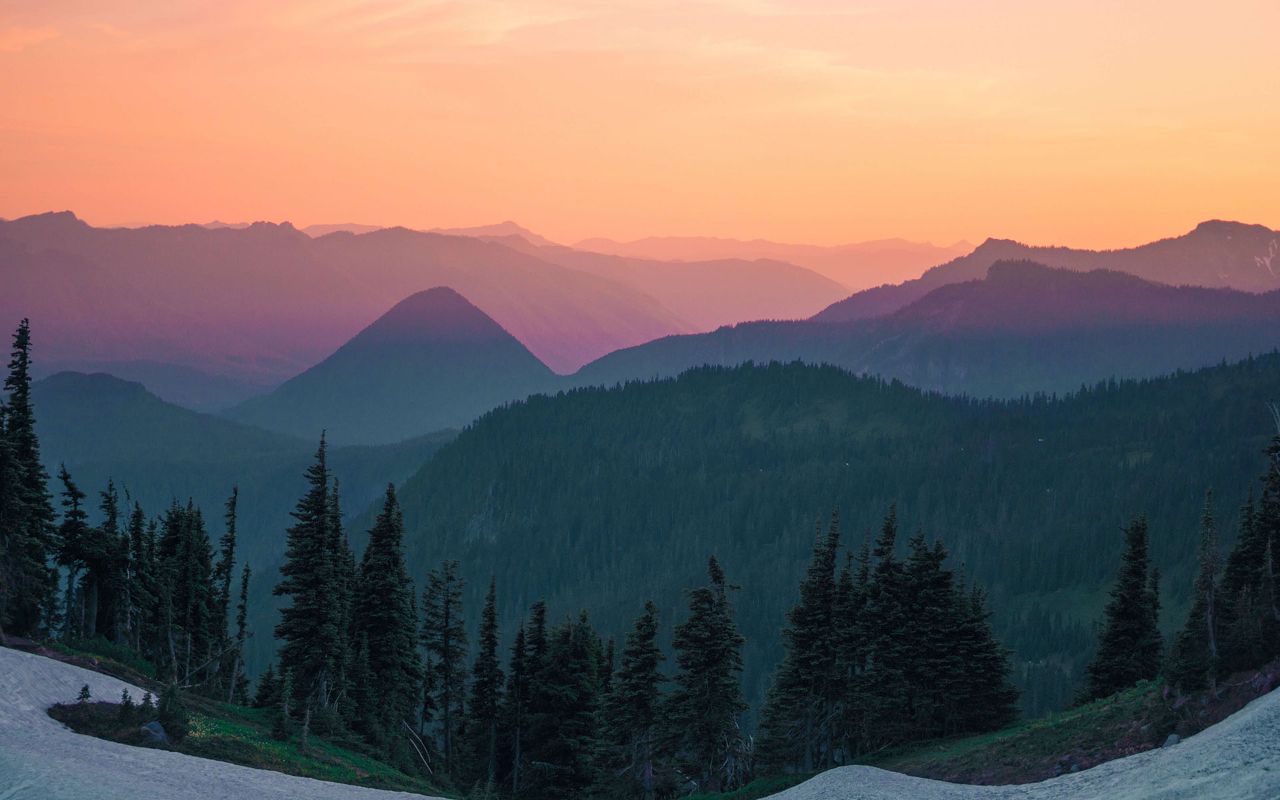
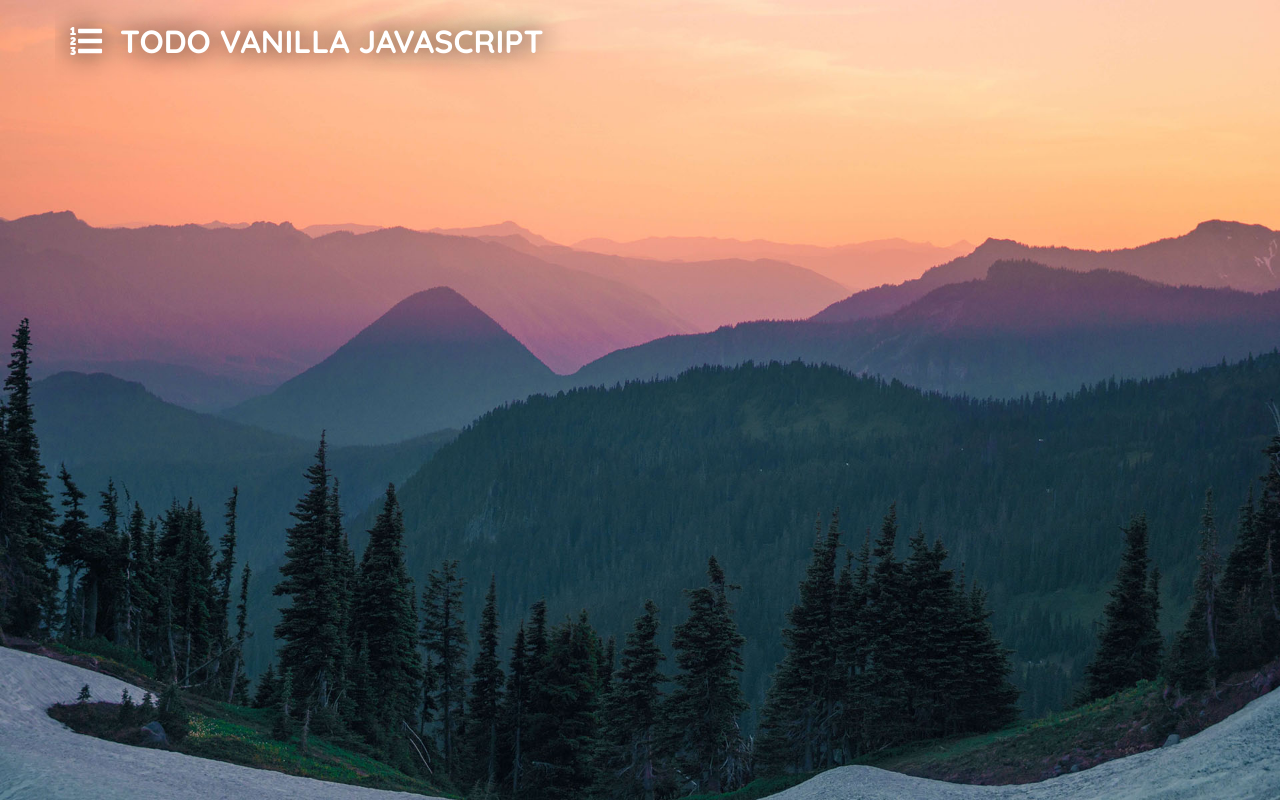
Before and after one commit to istiaqhossain/todo--vanilla--javascript, a plain HTML site: page index.html in a window 1280 px wide. Drawn offline with Linux system fonts and the light colour scheme.

Commit message:
trying to render dom

```diff
--- /dev/null
+++ b/css/grid.css
@@ -0,0 +1,63 @@
+/* ----------------------------------------- *\
+   xx: Grid
+\* ----------------------------------------- */
+
+*, ::after, ::before{
+  -webkit-box-sizing: border-box;
+     -moz-box-sizing: border-box;
+          box-sizing: border-box
+}
+.icontainer {
+  padding-right: 15px;
+  padding-left: 15px;
+  margin-right: auto;
+  margin-left: auto;
+  width: 1170px;
+}
+.irow {
+  margin-right: -15px;
+  margin-left: -15px;
+  overflow: hidden;
+}
+.icol--1, .icol--2, .icol--3, .icol--4, .icol--5, .icol--6, .icol--7, .icol--8, .icol--9, .icol--10, .icol--11, .icol--12 {
+  padding-right: 15px;
+  position: relative;
+  padding-left: 15px;
+  min-height: 1px;
+  float: left;
+}
+.icol--12 {
+  width: 100%;
+}
+.icol--11 {
+  width: 91.66666667%;
+}
+.icol--10 {
+  width: 83.33333333%;
+}
+.icol--9 {
+  width: 75%;
+}
+.icol--8 {
+  width: 66.66666667%;
+}
+.icol--7 {
+  width: 58.33333333%;
+}
+.icol--6 {
+  width: 50%;
+}
+.icol--5 {
+  width: 41.66666667%;
+}
+.icol--4 {
+  width: 33.33333333%;
+}
+.icol--3 {
+  width: 25%;
+}
+.icol--2 {
+  width: 16.66666667%;
+}
+.icol--1 {
+  width: 8.33333333%;
--- a/css/style.css
+++ b/css/style.css
@@ -7,11 +7,19 @@ Website:
 Last Update:
 -------------------------------------------------------------------*/
 
+@import "grid.css";
+
 /*------------------------------------------------------------------
 [Table of contents ]
 Body
 xx:  Typography
+xx:  Header
 -------------------------------------------------------------------*/
+
+
+/* ----------------------------------------- *\
+   xx: Typography
+\* ----------------------------------------- */
 
 html {
   background: url('../img/background.jpg') no-repeat center center fixed;
@@ -25,3 +33,24 @@ body {
 	margin: 0;
 	font-family: 'Quicksand', sans-serif;
 }
+
+
+/* ----------------------------------------- *\
+   xx: Header
+\* ----------------------------------------- */
+h1.page--title {
+    color: #fff;
+    position: relative;
+    padding-left: 50px;
+    text-transform: uppercase;
+    text-shadow: 0 0 26px rgba(0,0,0,0.98);
+}
+h1.page--title:before {
+    left: 0;
+    top: 50%;
+    font-weight: 900;
+    content: "\f0cb";
+    position: absolute;
+    font-family: 'Font Awesome 5 Free';
+    transform: translate(0%,-50%);
+}
--- a/index.html
+++ b/index.html
@@ -2,6 +2,8 @@
 <html>
 <head>
 	<title>TODO--Vanilla--Javascript</title>
+
+	<link rel="stylesheet" href="https://use.fontawesome.com/releases/v5.5.0/css/all.css">
 
 	<link href="https://fonts.googleapis.com/css?family=Quicksand:400,700" rel="stylesheet">
 
--- a/js/app.js
+++ b/js/app.js
@@ -2,10 +2,28 @@
 
 	"use strict";
 
-	create_dom('body', 'div', [['class', 'iwrapper']]);
+	building_layout();
+
+})();
+
+/**
+ * Building Layout
+ */
+function building_layout(){
+
+	// icontainer
+	create_dom('body','div',[['class','icontainer']]);
+	// irow
+	create_dom('.icontainer','div',[['class','irow']]);
+	// icol--12
+	create_dom('.irow','div',[['class','icol--12']]);
+	// page--title--wrapper
+	create_dom('.icol--12','div',[['class','page--title--wrapper']]);
+	// page--title
+	create_dom('.page--title--wrapper','h1',[['class','page--title']]).innerHTML = 'ToDo Vanilla Javascript';
 
 
-})();
+}
 
 /**
  * Create Dom
@@ -22,6 +40,8 @@ function create_dom(parent, tag, attr = '') {
 		});
 	}
 
+	console.log(parent[0]);
+
 	return parent[0].appendChild(element);
 
 }
```
